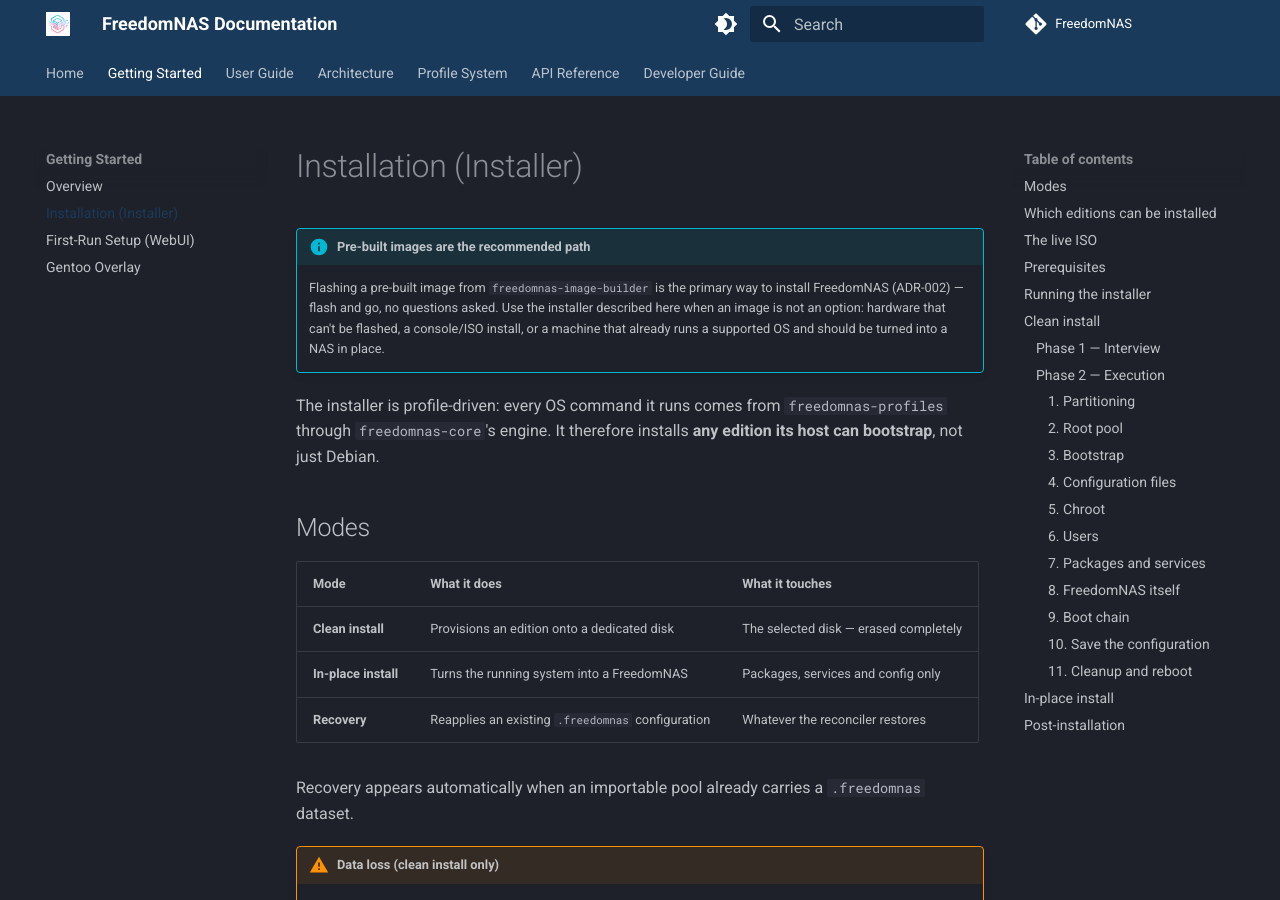
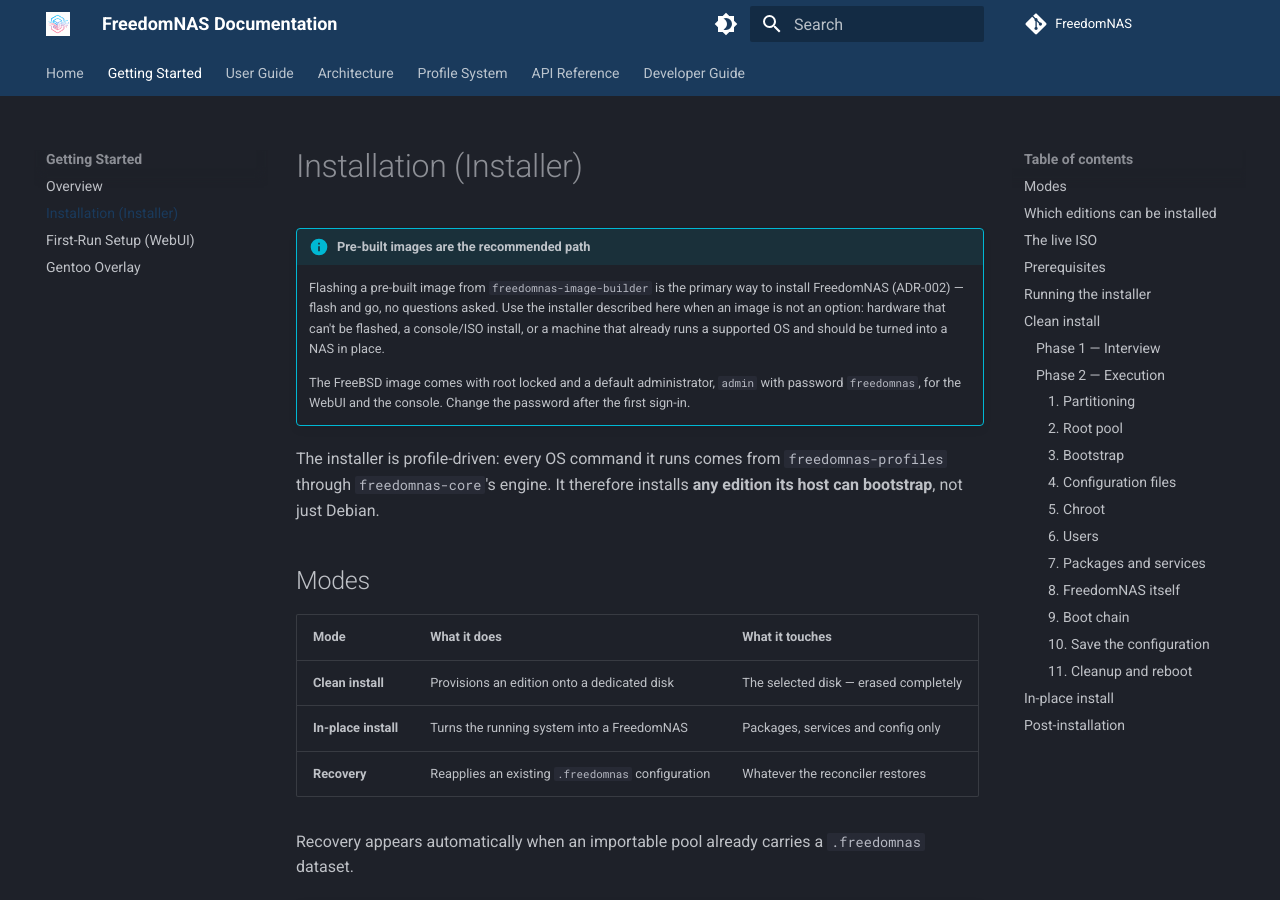
Before and after one commit to FreedomNAS/freedomnas-docs, an MkDocs documentation site: the page built from docs/getting-started/installation.md, in a window 1280 px wide and 900 px high. Built offline with MkDocs 1.6.1 and Material for MkDocs 9.7.7, drawn with Linux system fonts in a browser that asks for light colours.

Commit message:
Document the FreeBSD image's default administrator

```diff
--- a/docs/getting-started/installation.md
+++ b/docs/getting-started/installation.md
@@ -7,6 +7,10 @@
     an option: hardware that can't be flashed, a console/ISO install, or a
     machine that already runs a supported OS and should be turned into a
     NAS in place.
+
+    The FreeBSD image comes with root locked and a default administrator,
+    `admin` with password `freedomnas`, for the WebUI and the console.
+    Change the password after the first sign-in.
 
 The installer is profile-driven: every OS command it runs comes from
 `freedomnas-profiles` through `freedomnas-core`'s engine. It therefore
```
